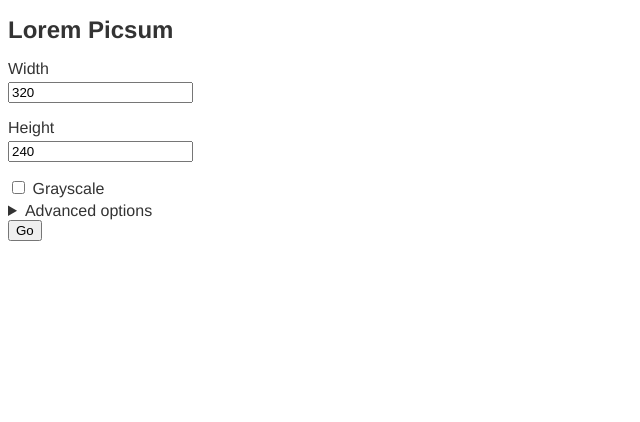
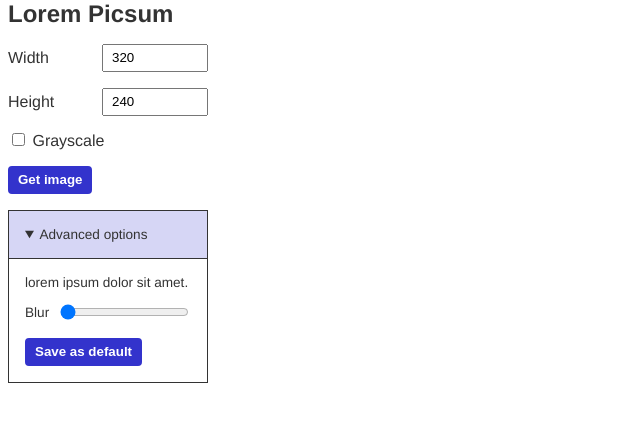
Before and after one commit to mraichelson/unsplash-extension, a Vue app: page / in a window 1280 px wide. Shown: the top 422 px of the page, without its empty margins (0-640 px from the left). Built offline with nearby package versions, Linux system fonts and the light colour scheme.

Commit message:
Starting to dress things up a bit

```diff
--- a/src/App.vue
+++ b/src/App.vue
@@ -2,6 +2,7 @@
   <div id="app">
     <h1>Lorem Picsum</h1>
     <form action="#" @submit.prevent="formSubmit">
+      <div class="form-element">
         <label for="width">Width</label>
         <input
           type="number"
@@ -10,8 +11,10 @@
           v-model="width"
           min="1"
           required
+          @focus="$event.target.select()"
         />
-      <br />
+      </div>
+      <div class="form-element">
         <label for="height">Height</label>
         <input
           type="number"
@@ -20,8 +23,10 @@
           v-model="height"
           min="1"
           required
+          @focus="$event.target.select()"
         />
-      <br />
+      </div>
+      <div class="form-element">
         <label for="grayscale">
           <input
             type="checkbox"
@@ -31,11 +36,28 @@
           />
           Grayscale
         </label>
-      <details>
+      </div>
+      <div class="form-actions">
+        <button type="submit" aria-label="Get image">Get image</button>
+      </div>
+      <details open>
         <summary>Advanced options</summary>
-        <div>Lorem ipsum dolor sit amet.</div>
+        <div>
+          <p>lorem ipsum dolor sit amet.</p>
+          <div class="form-element">
+            <label for="blur">Blur</label>
+            <input
+              type="range"
+              name="blur"
+              id="blur"
+              min="0"
+              max="10"
+              v-model="blur"
+            />
+          </div>
+          <button @click.prevent="saveAsDefault">Save as default</button>
+        </div>
       </details>
-      <button type="submit">Go</button>
     </form>
   </div>
 </template>
@@ -46,7 +68,8 @@
   computed: {
     imageUrl() {
       const baseUrl = 'https://picsum.photos'
-      const grayscale = this.grayscale ? '?grayscale' : ''
+      const grayscale = this.grayscale ? 'grayscale' : ''
+      const blur = this.blur ? 'blur' : ''
       return `${baseUrl}/${this.width}/${this.height}${grayscale}`
     }
   },
@@ -54,7 +77,8 @@
     return {
       width: 320,
       height: 240,
-      grayscale: false
+      grayscale: false,
+      blur: 0
     }
   },
   methods: {
@@ -74,6 +98,9 @@
          */
         window.open(this.imageUrl)
       }
+    },
+    saveAsDefault() {
+      console.log('todo: save settings as default')
     }
   }
 }
@@ -82,6 +109,7 @@
 <style lang="scss">
 $light: #fff;
 $dark: #333;
+$accent: #33c;
 
 html,
 body {
@@ -92,19 +120,63 @@
   -webkit-font-smoothing: antialiased;
   -moz-osx-font-smoothing: grayscale;
 }
-#app {
-  width: 200px;
+* {
+  margin-top: 0;
+}
+input[type='text'],
+input[type='number'] {
+  width: 5rem;
+  padding: 0 0 0 0.5rem;
+  line-height: 1.5rem;
+}
+button {
+  background-color: $accent;
+  border: 2px solid $accent;
+  border-radius: 0.25rem;
+  color: $light;
+  cursor: pointer;
+  font-weight: bold;
+  padding: 0 0.5rem;
+  line-height: 1.5rem;
+  transition: all 0.25s ease-in;
+  &:hover,
+  &:focus {
+    background-color: $light;
+    color: $accent;
+  }
 }
 h1 {
   font-size: 1.5rem;
 }
-label {
-  display: block;
-  margin: 1rem 0 0.25rem;
+// label {
+// }
+details {
+  border: 1px solid $dark;
+  font-size: 0.85rem;
+  margin: 1rem 0;
+  summary {
+    background-color: rgba($accent, 0.2);
+    cursor: pointer;
+    padding: 1rem;
+    &:focus {
+      outline: 3px solid $accent;
     }
-details {
-  summary {
-    cursor: pointer;
+  }
+  & > div {
+    border-top: 1px solid $dark;
+    padding: 1rem;
+  }
+}
+#app {
+  width: 200px;
+}
+div.form-element {
+  align-items: center;
+  display: flex;
+  margin-bottom: 1rem;
+  & > * {
+    box-sizing: border-box;
+    flex: 1;
   }
 }
 </style>
```
Lines whose indentation alone changed are shown as unchanged.
